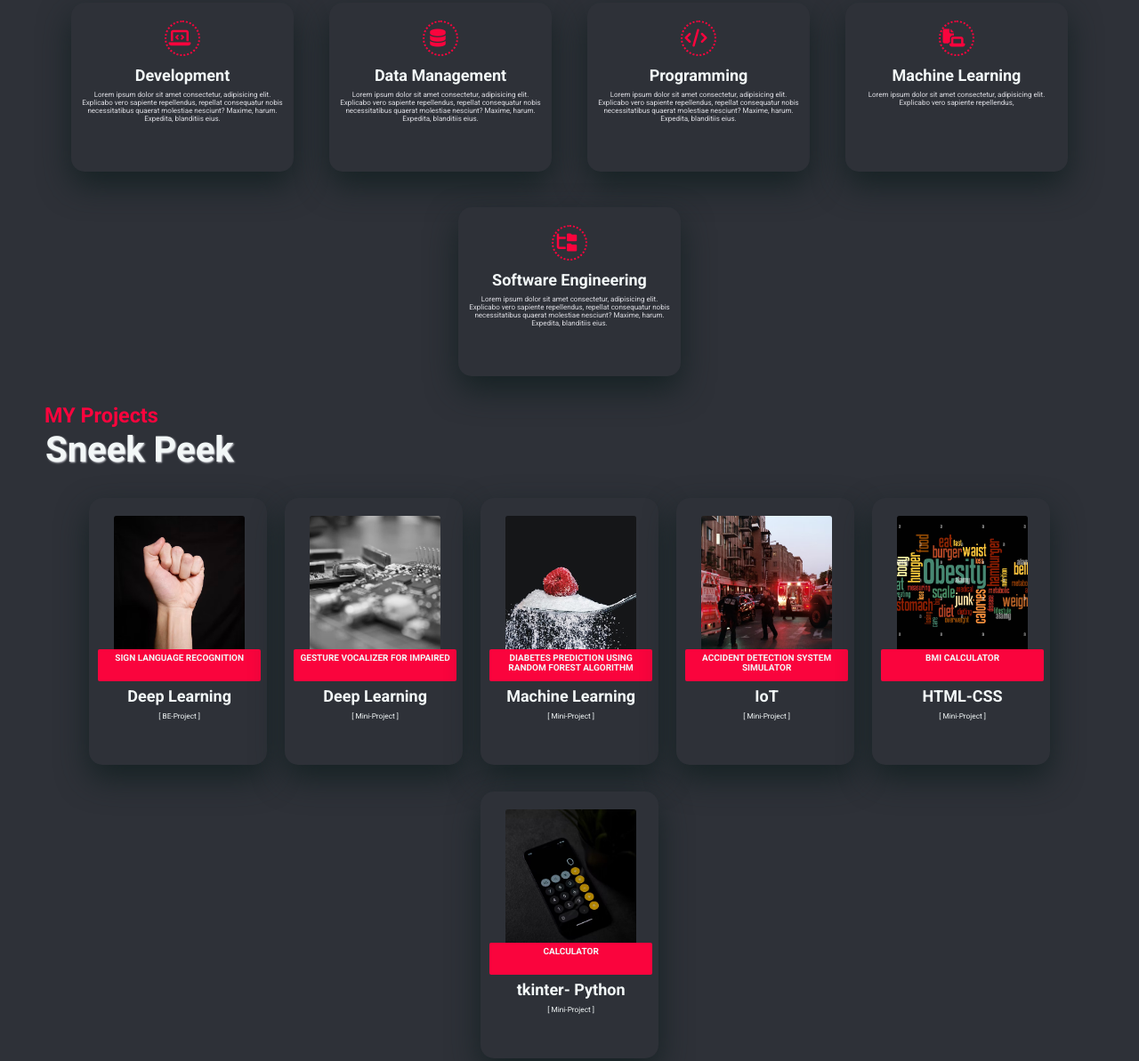
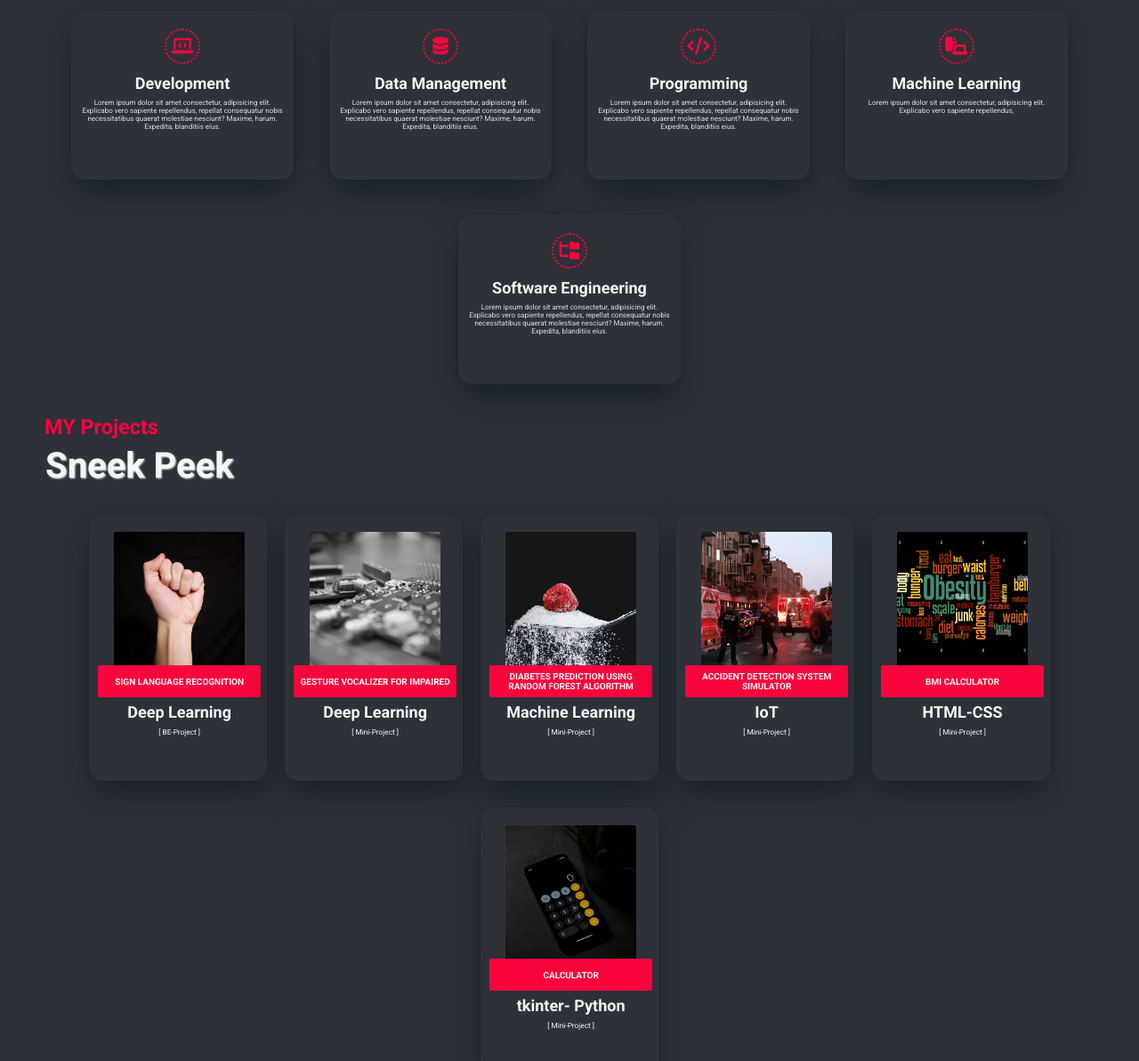
Before and after one commit to D-Ankita/profile-page, a plain HTML site: page index.html in a window 1280 px wide. Shown: the part 887-2080 px from the top of the page at 89% size. Drawn offline with Linux system fonts and the light colour scheme.

Commit message:
mobile layout changes

```diff
--- a/index.html
+++ b/index.html
@@ -74,10 +74,10 @@
         <div class="card">
             <div class="content">
                 <div class="service-logos">
-                    <a class="" class="service-logo" href="">
+                    <!-- <a class="service-logo" href=""> -->
                         <i class="fa-solid fa-database fa-2x s-logo">
                         </i>
-                    </a>
+                    <!-- </a> -->
                 </div>
                 <div class="contentBx">
                     <h3>Data Management</h3>
--- a/style/style.css
+++ b/style/style.css
@@ -5,6 +5,7 @@
     margin: 0;
     padding: 0;
     box-sizing: border-box;
+    outline: none;
 }
 
 html {
@@ -161,7 +162,9 @@ i{
     padding: 1px;
 }
 
-
+.hero-text h3 {
+    line-height: 3.7rem;
+}
 .hero-text h3 span {
     color: var(--PINK);
 }
@@ -236,6 +239,15 @@ i{
     padding: 0.3rem;
     /* background-color: var(--PINK); */
     align-items: center;
+}
+.service-logo{
+    display: flex;
+    justify-content: center;
+    align-items: center;
+
+}
+.service-logos i{
+    padding: 0px !important;
 }
 
 .card .fa-solid, .fas {
@@ -312,6 +324,9 @@ i{
     text-transform: uppercase;
     width: 183.250px;
     height: 36.333px;
+    display: flex;
+    justify-content: center;
+    align-items: center;
 
 }
 .contentBx h5 span{
```
